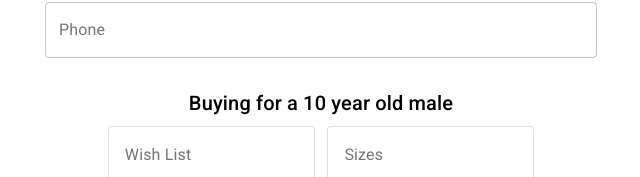
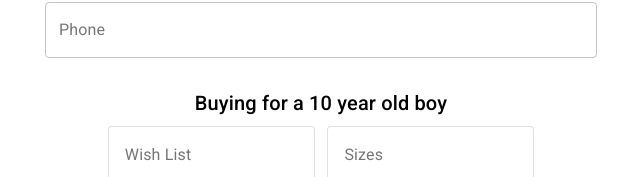
Before and after one commit to andregao/angel-tree-react, a React (Create React App) app: page /pledge/1 in a window 1280 px wide. Shown: the part 240-417 px from the top of the page, without its empty margins (319-959 px from the left). Built offline with nearby package versions, Linux system fonts and the light colour scheme.

Commit message:
style: optimize wording on genders

```diff
--- a/src/modals/ChildDetailModal.js
+++ b/src/modals/ChildDetailModal.js
@@ -1,4 +1,4 @@
-import React, { useState } from 'react';
+import React from 'react';
 import DialogTitle from '@material-ui/core/DialogTitle';
 import DialogActions from '@material-ui/core/DialogActions';
 import Button from '@material-ui/core/Button';
@@ -18,7 +18,8 @@ const ChildDetailModal = ({ currentChildInfo, isModalOpen, setModalOpen }) => {
       scroll='paper'
     >
       <DialogTitle id='child-information'>
-        {currentChildInfo.age} YEAR OLD {currentChildInfo?.gender}
+        {currentChildInfo.age} year old{' '}
+        {currentChildInfo.gender.toLowerCase() === 'male' ? 'boy' : 'girl'}
       </DialogTitle>
       <DialogContent dividers style={{ backgroundColor: '#f5f5f5' }}>
         <ChildDetails childInfo={currentChildInfo} />
--- a/src/pages/Commitment.js
+++ b/src/pages/Commitment.js
@@ -29,7 +29,8 @@ const Commitment = () => {
           </InputArea>
           <InfoArea>
             <Typography variant='h6' align='center' gutterBottom>
-              Buying for a {childInfo?.age} year old {childInfo?.gender}
+              Buying for a {childInfo?.age} year old{' '}
+              {childInfo?.gender.toLowerCase() === 'male' ? 'boy' : 'girl'}
             </Typography>
             {childInfo && <ChildDetails childInfo={childInfo} />}
             <Button
```
